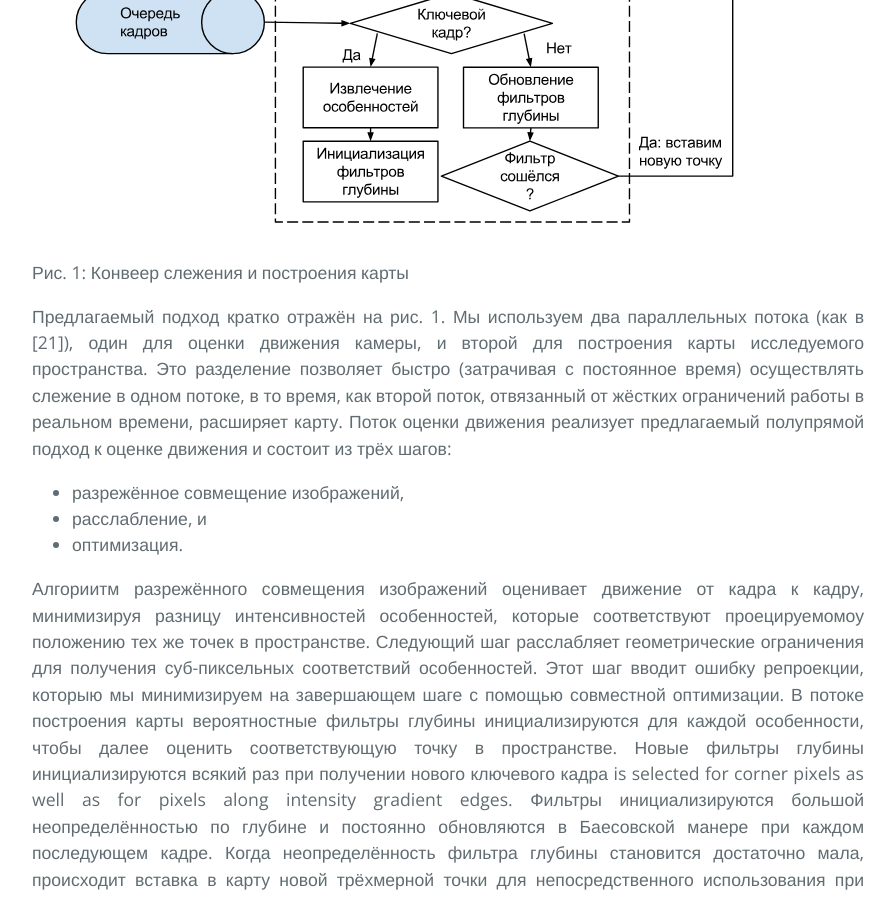
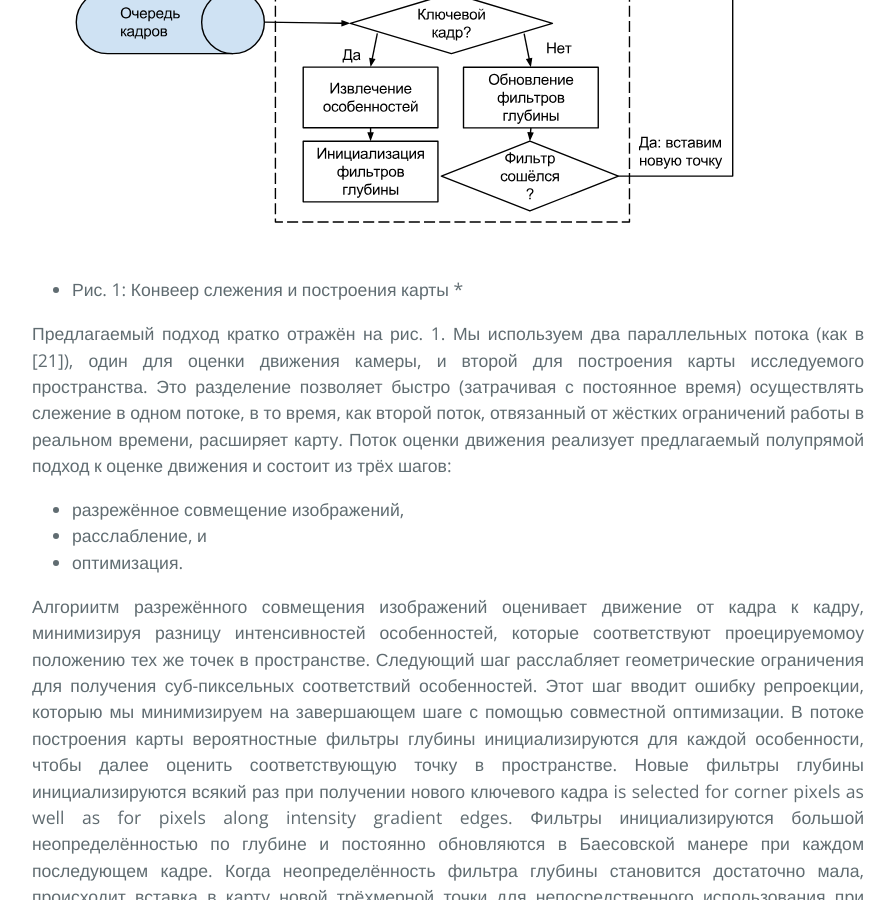
Before and after one commit to i-v-s/slam, a Jekyll site: the page built from svo2.md, in a window 1280 px wide and 900 px high, scrolled down 5254 px. Shown: the whole window, without its empty margins (192-1087 px from the left). Built offline with Jekyll 4.4.1, drawn with Linux system fonts in a browser that asks for light colours; our own code applies the rules of GitHub Pages for plain Markdown files; formulas are drawn with MathJax 3.

Commit message:
Обновлено svo2.md

```diff
--- a/svo2.md
+++ b/svo2.md
@@ -213,7 +213,7 @@ work [45].
 # III. Обзор программной архитектуры
 
 ![Потоки отслеживания и построения карты]({{site.baseurl}}/svo2/fig1.svg)
-Рис. 1: Конвеер слежения и построения карты
+* Рис. 1: Конвеер слежения и построения карты *
 
 Предлагаемый подход кратко отражён на рис. 1.
 Мы используем два параллельных потока (как в [21]), один для оценки движения камеры,
```
